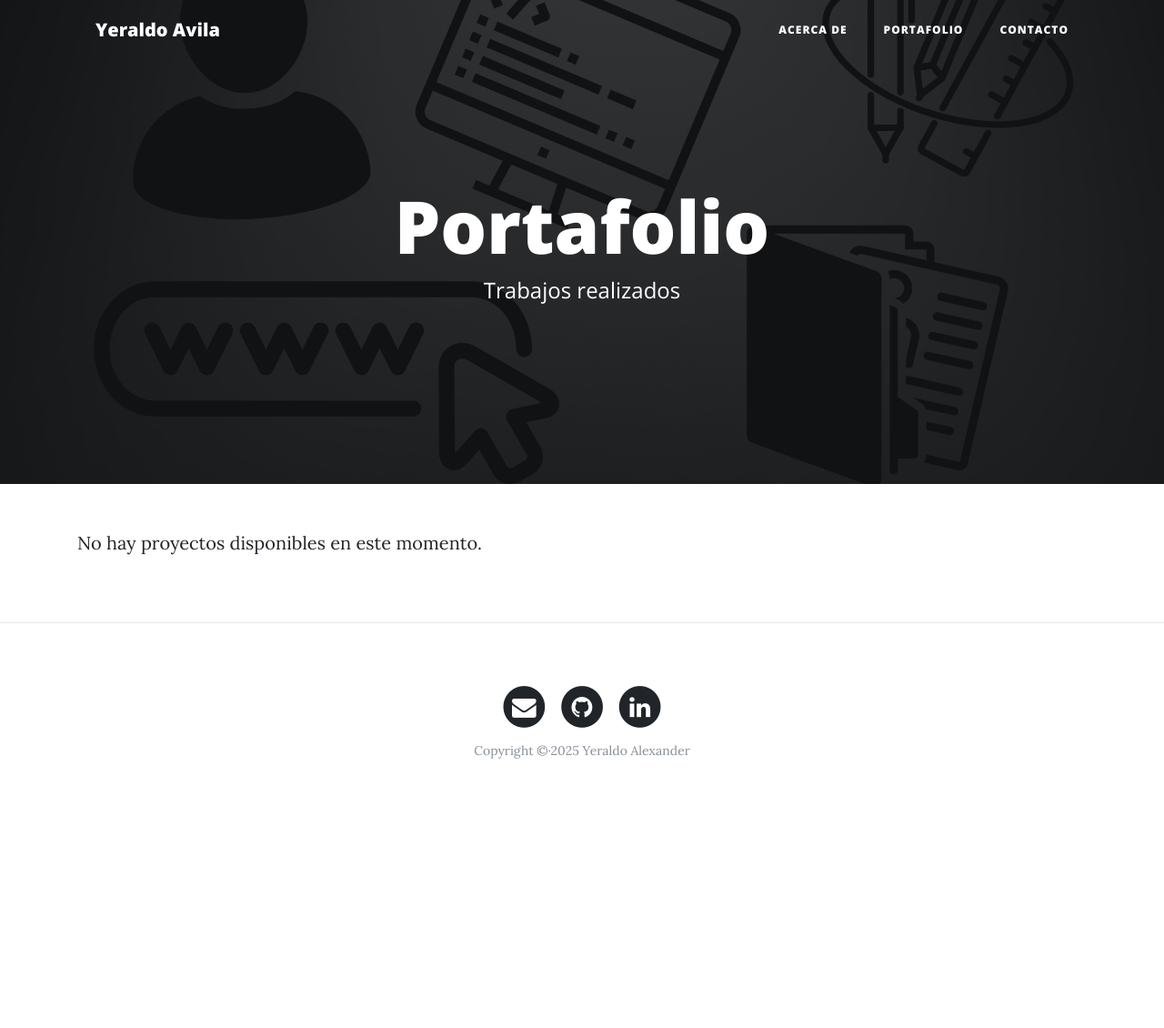
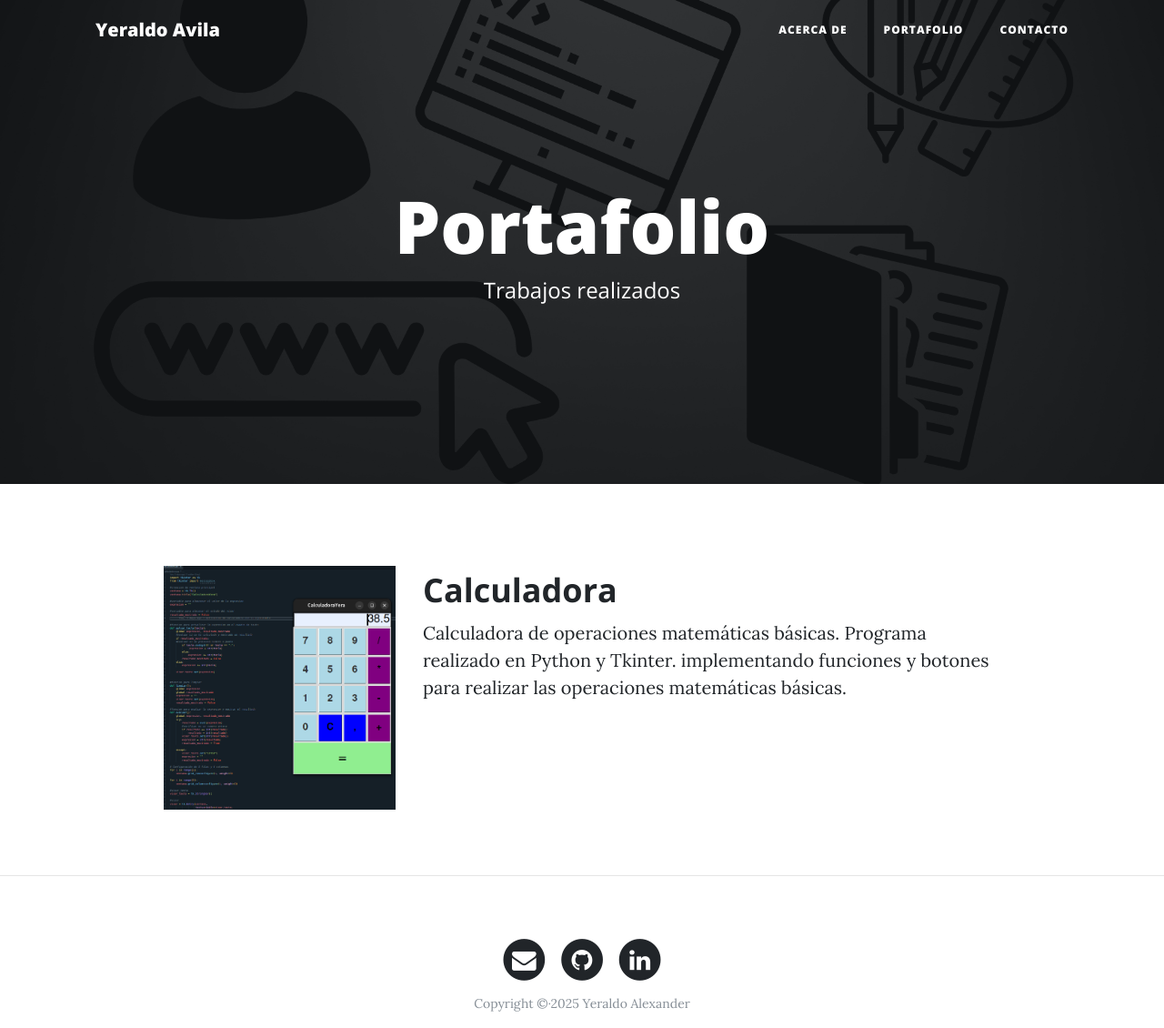
Before and after one commit to YeraldoCode/Portfolio-render, a Django app: page /portfolio/ in a window 1280 px wide. Shown: the top 1130 px of the page at 91% size. Before the commit the page ends 834 px from the top, so only its background shows below. Run offline with Django 4.2, Linux system fonts and the light colour scheme; data that the repository does not hold is empty; some libraries are stand-ins or nearby versions.

Commit message:
Update portfolio template with hardcoded project example
- Remove dynamic project rendering logic
- Add static project details for Calculadora project
- Simplify template structure by removing conditional rendering

```diff
--- a/portfolio/templates/portfolio/portfolio.html
+++ b/portfolio/templates/portfolio/portfolio.html
@@ -8,30 +8,19 @@
 {% endblock %}
 
 {% block content %}
-{% if projects %}
-    {% for project in projects %}
+<!-- Proyecto Calculadora -->
 <div class="container">
     <div class="row project">
         <div class="col-lg-3 col-md-4 offset-lg-1">
-                {% if project.image %}
-                    <img class="img-fluid" src="{{ project.image.url }}" alt="{{ project.title }}">
-                {% else %}
-                    <p>No hay imagen disponible</p>
-                {% endif %}
+            <img class="img-fluid" src="/webpersonal/media/projects/Calculadora.png" alt="Título del Proyecto">
         </div>
         <div class="col-lg-7 col-md-8">
-                <h2 class="section-heading title">{{ project.title }}</h2>
-                <p>{{ project.description }}</p>
-                {% if project.URL %}
-                    <a href="{{ project.URL }}" target="_blank">Más información</a>
-                {% endif %}
+            <h2 class="section-heading title">Calculadora</h2>
+            <p>
+                Calculadora de operaciones matemáticas básicas. Programa realizado en Python y Tkinter.
+                implementando funciones y botones para realizar las operaciones matemáticas básicas.
+            </p>
         </div>
     </div>
 </div>
-    {% endfor %}
-{% else %}
-    <div class="container">
-        <p>No hay proyectos disponibles en este momento.</p>
-    </div>
-{% endif %}
 {% endblock %}
```
Lines whose indentation alone changed are shown as unchanged.
